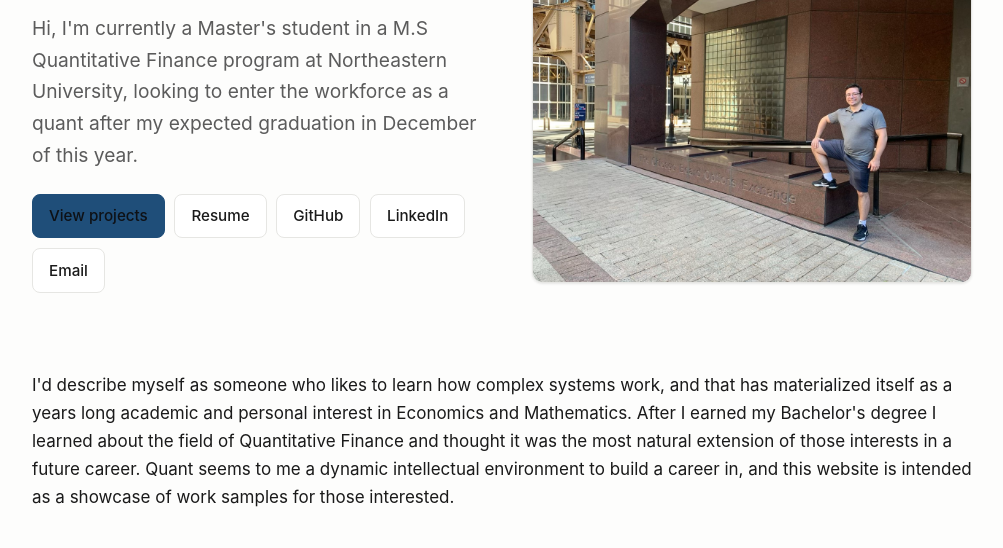
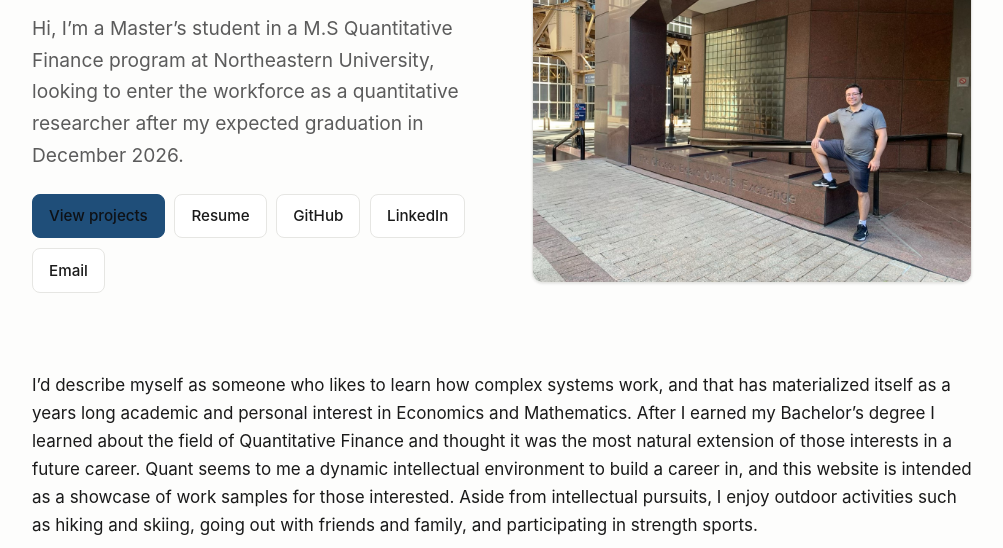
Before and after one commit to AnthonyYasan/AnthonyYasan.github.io, a plain HTML site: page index.html in a window 1280 px wide. Shown: the part 220-768 px from the top of the page, without its empty margins (138-1141 px from the left). Drawn offline with Linux system fonts and the light colour scheme.

Commit message:
Edited the home page a bit

```diff
--- a/index.html
+++ b/index.html
@@ -53,7 +53,7 @@
       <div class="hero__text">
         <p class="eyebrow">Quantitative Finance</p>
         <h1>Anthony Yasan</h1>
-        <p class="hero__lead">Hi, I'm currently a Master's student in a M.S Quantitative Finance program at Northeastern University, looking to enter the workforce as a quant after my expected graduation in December of this year.</p>
+        <p class="hero__lead">Hi, I’m a Master’s student in a M.S Quantitative Finance program at Northeastern University, looking to enter the workforce as a quantitative researcher after my expected graduation in December 2026.</p>
         <div class="btn-row">
           <a class="btn btn--primary" href="/projects.html">View projects</a>
           <a class="btn" href="/resume.html">Resume</a>
@@ -67,7 +67,9 @@
 
     <section>
       <!-- ✍️ SHORT BIO -->
-      <p>I'd describe myself as someone who likes to learn how complex systems work, and that has materialized itself as a years long academic and personal interest in Economics and Mathematics. After I earned my Bachelor's degree I learned about the field of Quantitative Finance and thought it was the most natural extension of those interests in a future career. Quant seems to me a dynamic intellectual environment to build a career in, and this website is intended as a showcase of work samples for those interested.</p>
+      <p>I’d describe myself as someone who likes to learn how complex systems work, and that has materialized itself as a years long academic and personal interest in Economics and Mathematics. After I earned my Bachelor’s degree I learned about the field of Quantitative Finance and thought it was the most natural extension of those interests in a future career. Quant seems to me a dynamic intellectual environment to build a career in, and this website is intended as a showcase of work samples for those interested. Aside from intellectual pursuits, I enjoy outdoor activities such as hiking and skiing, going out with friends and family, and participating in strength sports.
+
+      </p>
     </section>
 
     <section>
```
